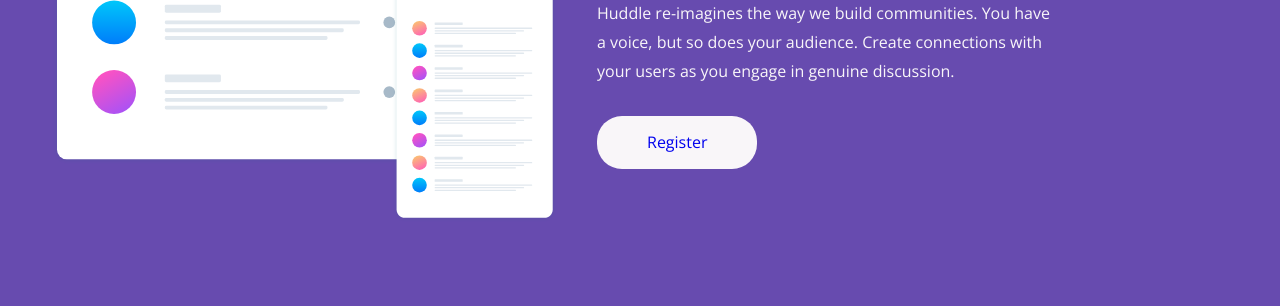
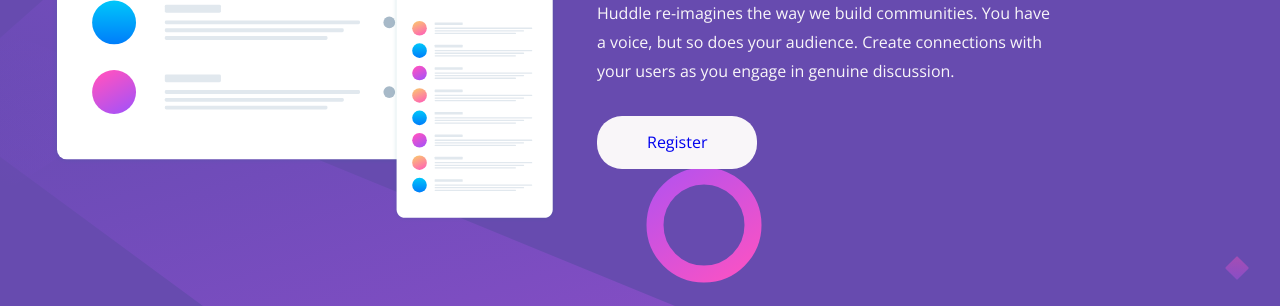
Before and after one commit to thedanielking/Huddle_landing_page, a plain HTML site: page index.html in a window 1280 px wide. Shown: the part 338-644 px from the top of the page. Drawn offline with nearby package versions, Linux system fonts and the light colour scheme.

Commit message:
Update styles.css

```diff
--- a/styles.css
+++ b/styles.css
@@ -44,7 +44,7 @@ h1, h2, h3{
 /* general styles */
 body{
     min-height: 100vh;
-    background-image: url(images/bg-mobile.svg);
+    background-image: url(bg-desktop.svg);
     background-repeat: no-repeat;
     background-size: cover;
     background-color: var(--clr-primary-300);
```
